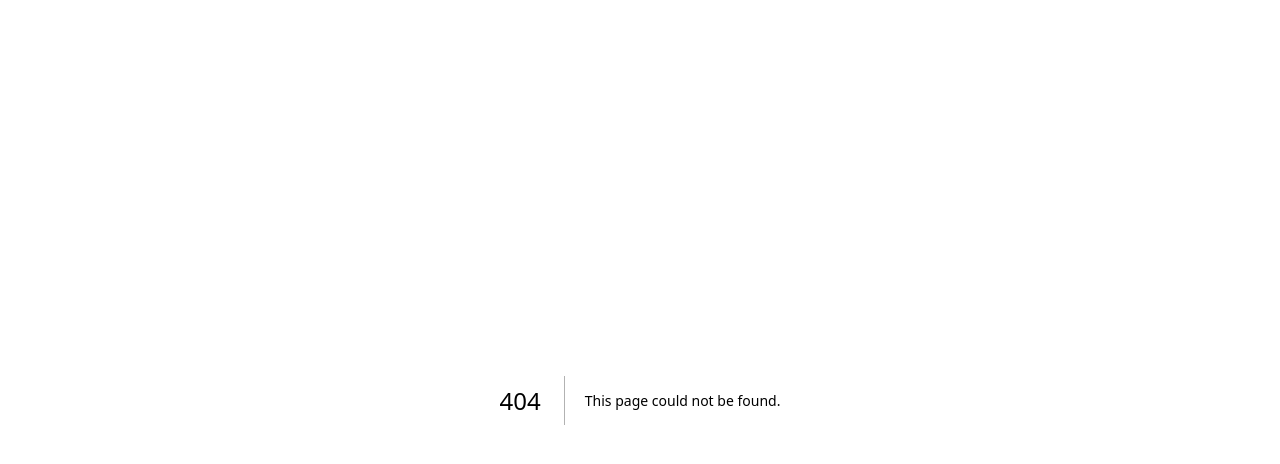
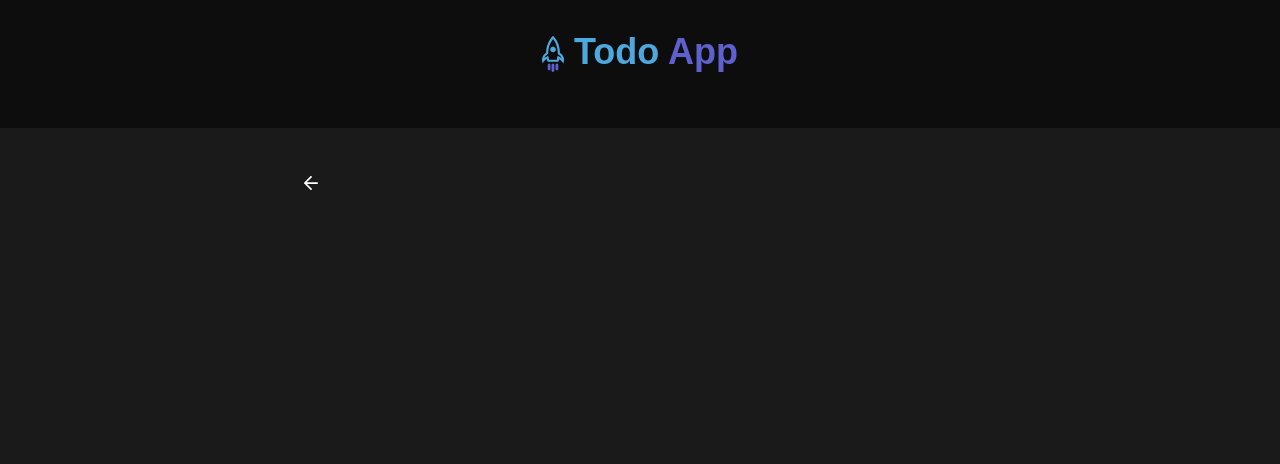
Before and after one commit to SUBstylee/todo-frontend, a Next.js app: page /edit/1 in a window 1280 px wide. Before the commit this address had no page. Shown: the top 464 px of the page. Built offline with nearby package versions, Linux system fonts and the light colour scheme.

Commit message:
working on edit page

```diff
--- a/src/app/create/page.tsx
+++ b/src/app/create/page.tsx
@@ -22,7 +22,7 @@ const CreateTaskPage = () => {
 					selectedColor={selectedColor}
 					setSelectedColor={setSelectedColor}
 					label='Add Task'
-					svgSrc='addtask.svg'
+					svgSrc='/addtask.svg'
 					placeHolder='Ex. Brush your teeth'
 					handleSubmit={() => console.log('submitted, but not really')}
 				/>
--- /dev/null
+++ b/src/app/edit/[id]/page.tsx
@@ -0,0 +1,18 @@
+'use client';
+
+import BackButton from '@/components/BackButton';
+import Header from '@/components/Header';
+import { useRouter } from 'next/navigation';
+
+const page = () => {
+	return (
+		<div className='min-h-screen bg-[#1a1a1a] text-white flex flex-col items-center'>
+			<Header />
+			<main className='w-full max-w-2xl flex flex-col items-center mt-12'>
+				<BackButton />
+			</main>
+		</div>
+	);
+};
+
+export default page;
--- a/src/components/TaskItem.tsx
+++ b/src/components/TaskItem.tsx
@@ -1,6 +1,7 @@
 import Image from 'next/image';
 
 import { TaskItemProps } from '@/types/types';
+import Link from 'next/link';
 
 const TaskItem = ({ task }: TaskItemProps) => {
 	return (
@@ -42,7 +43,9 @@ const TaskItem = ({ task }: TaskItemProps) => {
 					className={`${
 						task.completedStatus ? 'line-through text-gray-500' : ''
 					} break-words flex-1`}>
-					{task.title}
+					<Link href={`/edit/${task.id}`} className='hover:underline'>
+						{task.title}
+					</Link>
 				</span>
 			</div>
 			<button
```
